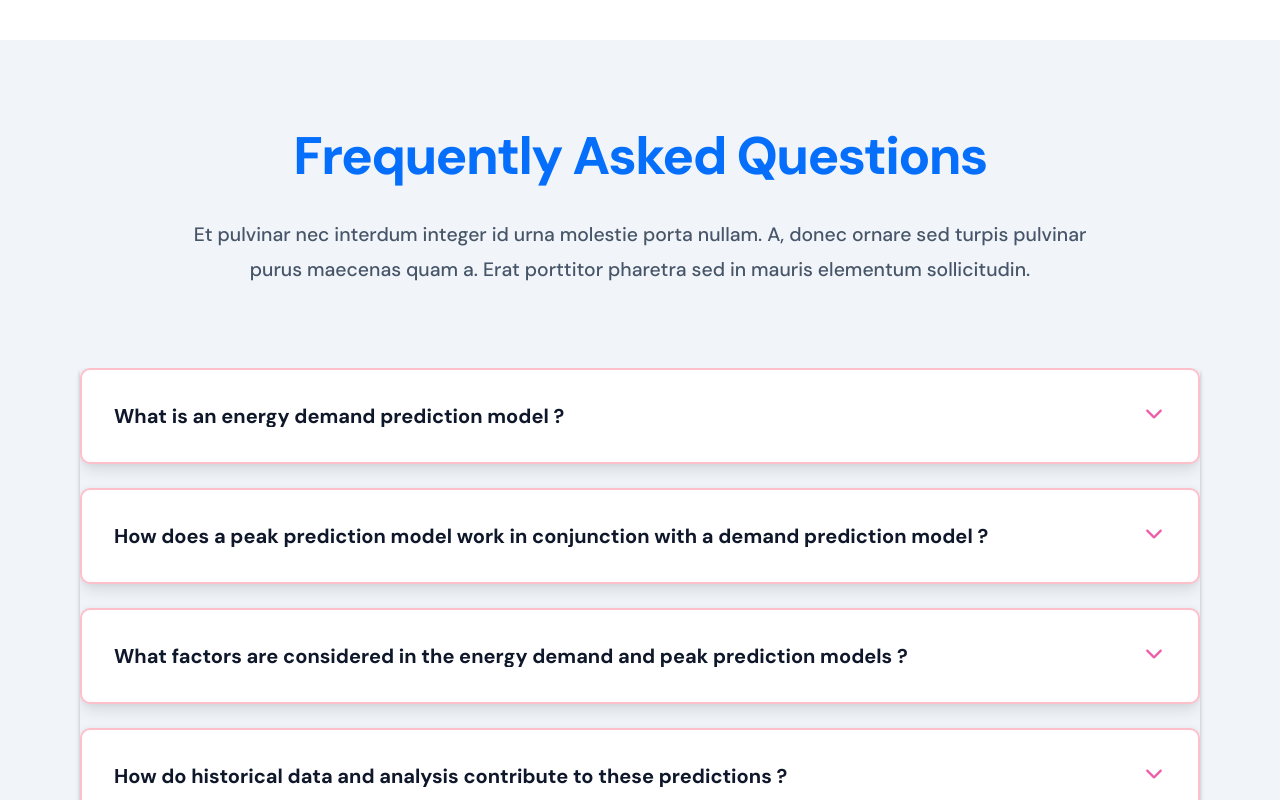
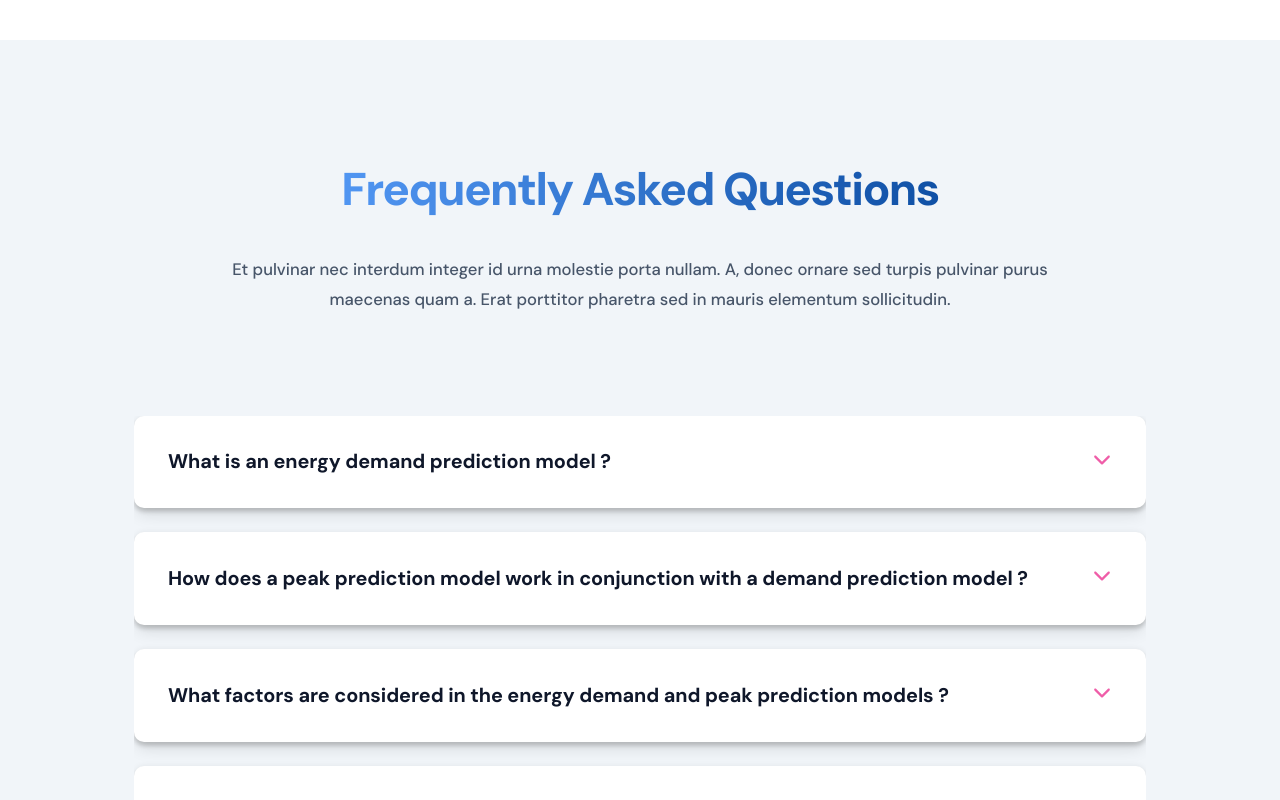
Before and after one commit to Arn-v/NeuraVolt-Frontend, a React (Create React App) app in the folder neuravolt-frontend/: page / in a window 1280 px wide. Shown: the part 660-1460 px from the top of the page. Built offline with nearby package versions, Linux system fonts and the light colour scheme.

Commit message:
css changes in faq

```diff
--- a/neuravolt-frontend/src/index.css
+++ b/neuravolt-frontend/src/index.css
@@ -196,7 +196,7 @@ body::-webkit-scrollbar {
 .faq-section{
     width:100vw ;
     min-height:45rem ;
-    padding:  5.1rem 5rem ;
+    padding:  5.4rem 5rem ;
     display:flex ;
     flex-direction: column;
     align-items: center;
@@ -214,6 +214,7 @@ body::-webkit-scrollbar {
     flex-direction: column;
     align-items: center;
     gap: 1.5rem;
+    padding: 2rem;
     opacity: var(--sds-size-stroke-border);
 }
 
@@ -224,10 +225,16 @@ body::-webkit-scrollbar {
     color: #056FFC;
     text-align: center;
     font-family: 'DM Sans' ;
-    font-size: 3.3rem;
+    font-size: 2.87rem;
     font-style: normal;
     font-weight: 800;
     letter-spacing: -0.1rem ;
+
+    opacity: var(--sds-size-stroke-border);
+    background: linear-gradient(90deg, #5CA2FF 0%, #5196F2 12.1%, #5196F2 14.1%, #468AE5 26.6%, #3B7FD9 38.1%, #2F72CA 51.6%, #2567BE 62.6%, #1B5CB3 73.1%, #1253A8 83.1%, #0B4A9F 91.6%, #034296 100%);
+    background-clip: text;
+    -webkit-background-clip: text;
+    -webkit-text-fill-color: transparent;
 }
 
 .faq-desc{
@@ -237,38 +244,38 @@ body::-webkit-scrollbar {
     text-align: center;
 
     font-family: 'DM Sans';
-    font-size: 1.21rem;
+    font-size: 1.04rem;
     font-style: normal;
     font-weight: 500;
     line-height: 180%;
 }
 
 .FAQ-container{
-    margin-top:5rem ;
+    margin-top:4.3rem ;
     margin-bottom: 5rem ;
+    max-width: 63.25rem;
     display: flex;
     flex-direction: column;
     align-items: flex-start;
     gap: 1.5rem;
     opacity: var(--sds-size-stroke-border);
-    box-shadow: 0px 4px 4px 0px rgba(0, 0, 0, 0.25);
+    /* box-shadow: 0px 4px 4px 0px rgba(0, 0, 0, 0.25); */
     }
 
 
 .accordion-container{
     display: flex;
-    width: 70rem;
-    padding: 2rem;
+    width: 100%;
+    padding: 2rem 2rem ;
+    /* padding-bottom: 0 ; */
     flex-direction: column;
     justify-content: center;
     align-items: center;
-    border:2px solid  pink ;
 
     border-radius: 0.625rem;
     opacity: var(--sds-size-stroke-border);
     background: var(--White, #FFF);
-    box-shadow: 0px 10px 15px -3px rgba(0, 0, 0, 0.10), 0px 0px 6px 0px rgba(0, 0, 0, 0.07);
-
+    box-shadow: 0px 10px 15px -3px rgba(0, 0, 0, 0.10), 0px 0px 6px 0px rgba(0, 0, 0, 0.07) ,0px 4px 4px 0px rgba(0, 0, 0, 0.15);
 }
 
 
@@ -279,29 +286,36 @@ body::-webkit-scrollbar {
    align-items: center ;
    cursor: pointer;
 
+
    color: var(--Blue-Gray-900, #0F172A);
-   font-size: 1.25rem;
+   font-size: 1.24rem;
    font-family: 'DM Sans';
    font-style: normal;
    font-weight: 600;
    line-height: 110%; /* 1.375rem */
+   letter-spacing: -0.005rem;
 }
+
+.question-container p{
+    min-height:1.3rem ;
+    padding:2px ;
+}
+
 
 .faq-answer{
     color: rgb(9, 9, 41) ;
     max-height: 0;
-    /* overflow: hidden; */
-    transition: all 0.5s cubic-bezier(0,1,0,1);
+    overflow: hidden;
     opacity:0 ;
+    transition: all 0.5s cubic-bezier(0,1,0,1)  ;
 }
 
 .faq-answer.show {
     height: auto;
     max-height: 9999px ;
-    transition: all 0.5s cubic-bezier(1,0,1,0);
     opacity: 1 ;
+    transition: all 0.5s cubic-bezier(0,1,0,1)  ;
 }
-
 
 
 
```
